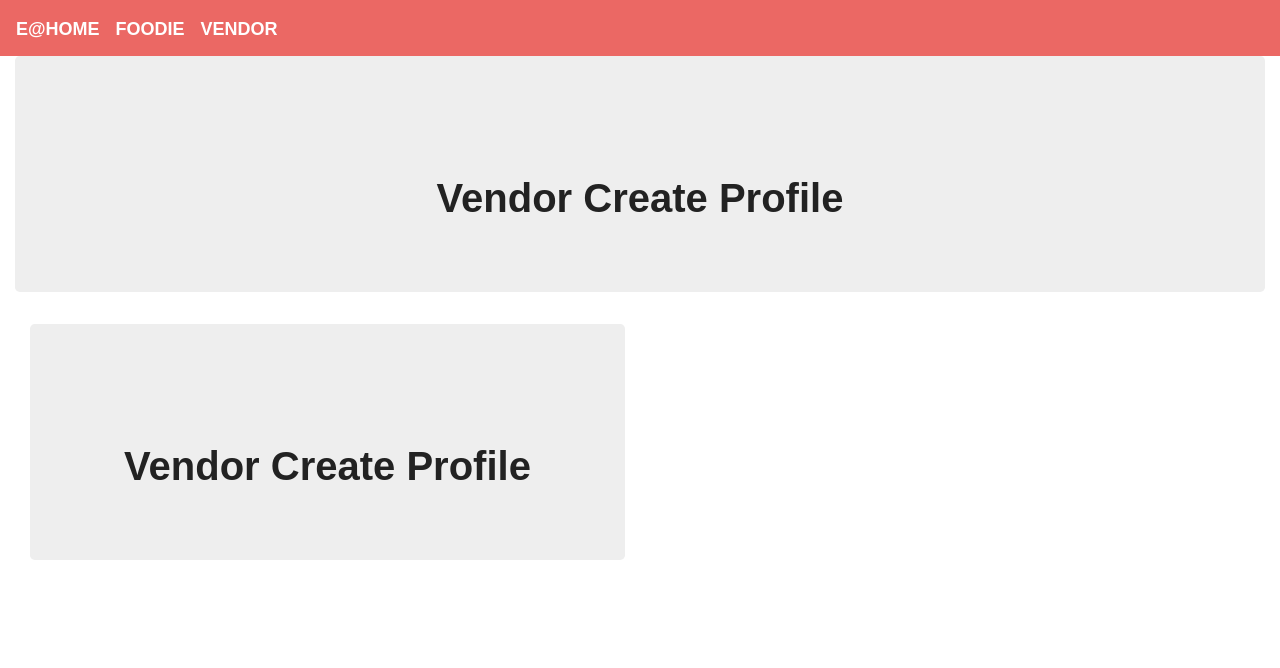
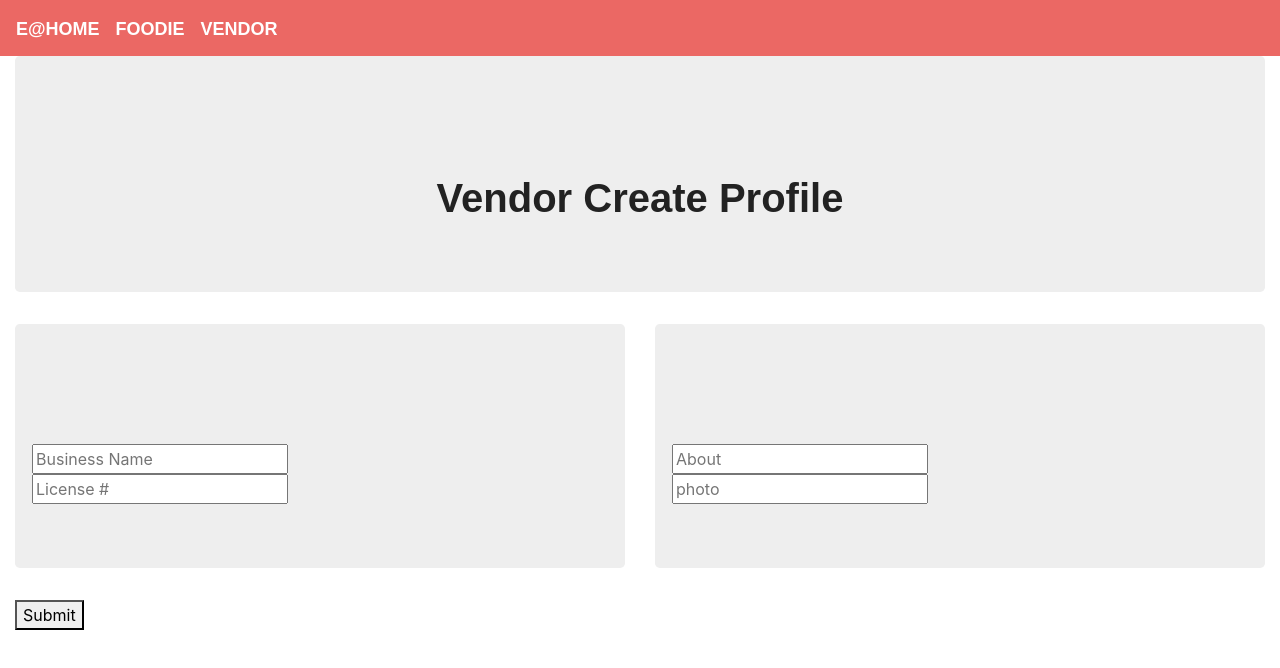
Before and after one commit to lijaack/Eat-Home, a React (Create React App) app in the folder client/: page /vendor in a window 1280 px wide. Shown: the top 668 px of the page. Built offline with nearby package versions, Linux system fonts and the light colour scheme; a web font is replaced by a local one.

Commit message:
Create Profile Page created

```diff
--- a/client/src/pages/CreateVendorProfile.js
+++ b/client/src/pages/CreateVendorProfile.js
@@ -9,19 +9,34 @@ import Images from "../components/Images"
 //Profile page shows 1 restaurant
 //state
 class Profile extends Component {
+
     state = {
         businessName: "",
         license: "",
-        password: "",
-        About: "",
-        Photos: "",
+        about: "",
+        photo: ""
     };
 
-//render
-
-//onsubmit change state....
+handleFormSubmit = event => {
+    //api call to post info to database to database
 
 
+    //Empty the text fields
+    this.setState({
+        businessName: "",
+        license: "",
+        about: "",
+        photo: ""
+      });
+}
+
+handleInputChange = event => {
+    const { name, value } = event.target;
+
+    this.setState({
+      [name]: value
+    });
+  }
 
 render() {
     return (
@@ -29,14 +44,59 @@ render() {
         <Jumbotron height="100">
         <h1> Vendor Create Profile</h1>
         </Jumbotron>
+        <Row>
         <Col size = "md-6">
         <Jumbotron height="100">
-        <h1> Vendor Create Profile</h1>
+        <form className="form">
+        <Row>
+        <input
+            value={this.state.businessName}
+            name="businessName"
+            onChange={this.handleInputChange}
+            type="text"
+            placeholder="Business Name"
+          />
+          </Row>
+          <Row>
+           <input
+            value={this.state.license}
+            name="license"
+            onChange={this.handleInputChange}
+            type="text"
+            placeholder="License #"
+          />
+          </Row>
+         </form>
         </Jumbotron>
-
-
-
         </Col>
+        <Col size = "md-6">
+        <Jumbotron height="100">
+        <Row>
+        <input
+            value={this.state.about}
+            name="about"
+            onChange={this.handleInputChange}
+            type="text area"
+            placeholder="About"
+          />
+          </Row>
+          <Row>
+        <input
+            value={this.state.photo}
+            name="photo"
+            onChange={this.handleInputChange}
+            type="text area"
+            placeholder="photo"
+          />
+          </Row>
+        </Jumbotron>
+        </Col>
+        </Row>
+        <Row>
+            <Col size = "md-12">
+            <button onClick={this.handleFormSubmit}>Submit</button>
+           </Col>
+        </Row>
 
     </Container>
     )}
```
Also changed, not shown: 1 other file (tests, documents, lock files or other folders).
